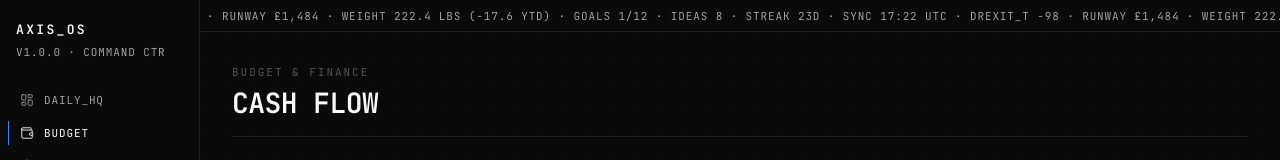
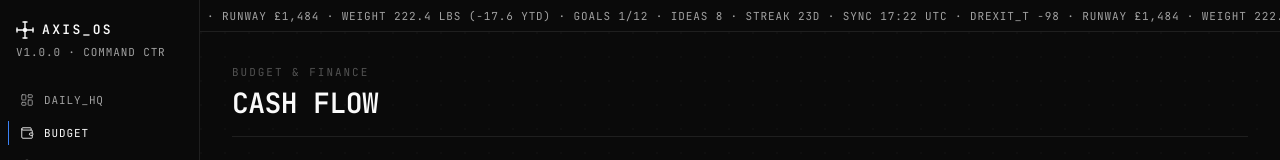
Before and after one commit to mastercontrolJavi/axis-os-command, a Next.js app: page /budget in a window 1280 px wide. Shown: the top 160 px of the page. Built offline with nearby package versions, Linux system fonts and the light colour scheme; no server answers; the database is empty.

Commit message:
Add crosshair SVG logo mark to sidebar wordmark
Replaces plain AXIS_OS text with an inline SVG crosshair icon (axis mark
with tick ends and center dot) alongside the wordmark text.

```diff
--- a/components/sidebar.tsx
+++ b/components/sidebar.tsx
@@ -28,11 +28,27 @@ export function Sidebar() {
     <aside className="flex h-screen w-[200px] shrink-0 flex-col border-r border-border bg-bg-base">
       {/* Wordmark */}
       <div className="px-4 pt-5 pb-6">
-        <div
-          className="font-mono text-[13px] font-semibold uppercase tracking-[0.18em] text-text-1"
-          aria-label="AXIS_OS"
-        >
-          AXIS_OS
+        <div className="flex items-center gap-2" aria-label="AXIS_OS">
+          {/* Crosshair axis mark */}
+          <svg
+            width="18"
+            height="18"
+            viewBox="0 0 18 18"
+            fill="none"
+            className="shrink-0 text-text-1"
+            aria-hidden="true"
+          >
+            <line x1="9" y1="1" x2="9" y2="17" stroke="currentColor" strokeWidth="1.4" strokeLinecap="round"/>
+            <line x1="1" y1="9" x2="17" y2="9" stroke="currentColor" strokeWidth="1.4" strokeLinecap="round"/>
+            <circle cx="9" cy="9" r="2.2" fill="currentColor"/>
+            <line x1="1" y1="7" x2="1" y2="11" stroke="currentColor" strokeWidth="1.4" strokeLinecap="round"/>
+            <line x1="17" y1="7" x2="17" y2="11" stroke="currentColor" strokeWidth="1.4" strokeLinecap="round"/>
+            <line x1="7" y1="1" x2="11" y2="1" stroke="currentColor" strokeWidth="1.4" strokeLinecap="round"/>
+            <line x1="7" y1="17" x2="11" y2="17" stroke="currentColor" strokeWidth="1.4" strokeLinecap="round"/>
+          </svg>
+          <span className="font-mono text-[13px] font-semibold uppercase tracking-[0.18em] text-text-1">
+            AXIS_OS
+          </span>
         </div>
         <div className="caption mt-1 text-text-3">v1.0.0 · COMMAND CTR</div>
       </div>
```
